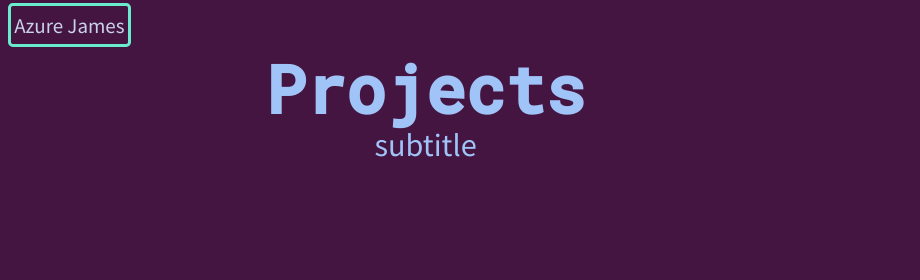
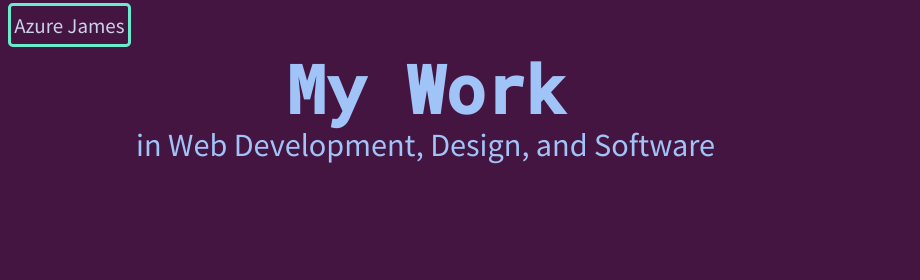
Before and after one commit to AzureJames/portfolio, a plain HTML site: page index.html in a window 1280 px wide. Shown: the top 280 px of the page, 0-920 px from the left. Drawn offline with Linux system fonts and the light colour scheme.

Commit message:
text fixes

```diff
--- a/index.html
+++ b/index.html
@@ -12,7 +12,7 @@
     <link rel="preconnect" href="https://fonts.gstatic.com" crossorigin>
     <link href="https://fonts.googleapis.com/css2?family=Source+Sans+Pro&family=Roboto+Mono:wght@300;500&display=swap" rel="stylesheet">
     <script src="main.js" defer></script>
-    <title>Azure Sulker</title>
+    <title>Azure James Portfolio</title>
 </head>
 <body>
     <header>
@@ -42,8 +42,8 @@
         <section class="Intro" id="home">
             <div class="flex-md">
                 <div class="p1">
-                    <h1 class="section__title section__title--intro">Projects</h1>
-                    <p class="section__subtitle section__subtitle--intro subtitle"><span class="subtitle">subtitle</span></p>
+                    <h1 class="section__title section__title--intro">My Work</h1>
+                    <p class="section__subtitle section__subtitle--intro subtitle"><span class="subtitle">in Web Development, Design, and Software</span></p>
                 </div>
                     <img src="public/img/97.png" class="intro-pic" alt="a picture of the website creator smiling">
             </div>
```
